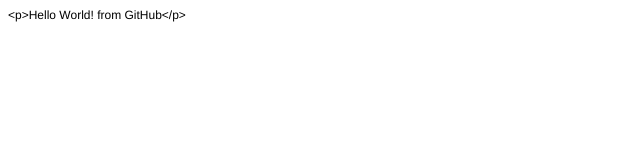
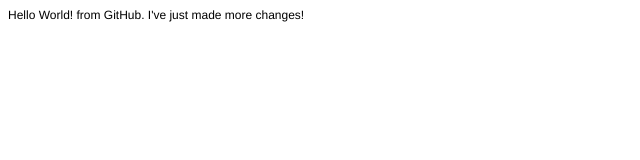
Before and after one commit to tennisguy13/Personal-Website, a plain HTML site: page index.html in a window 1280 px wide. Shown: the whole page, without its empty margins (0-640 px from the left). Drawn offline with Linux system fonts and the light colour scheme.

Commit message:
I added more text

```diff
--- a/index.html
+++ b/index.html
@@ -11,6 +11,6 @@
   </style>
 </head>
 <body>
-<p class="p1">&lt;p&gt;Hello World! from GitHub&lt;/p&gt;</p>
+<p class="p1">Hello World! from GitHub. I've just made more changes!</p>
 </body>
 </html>
```
